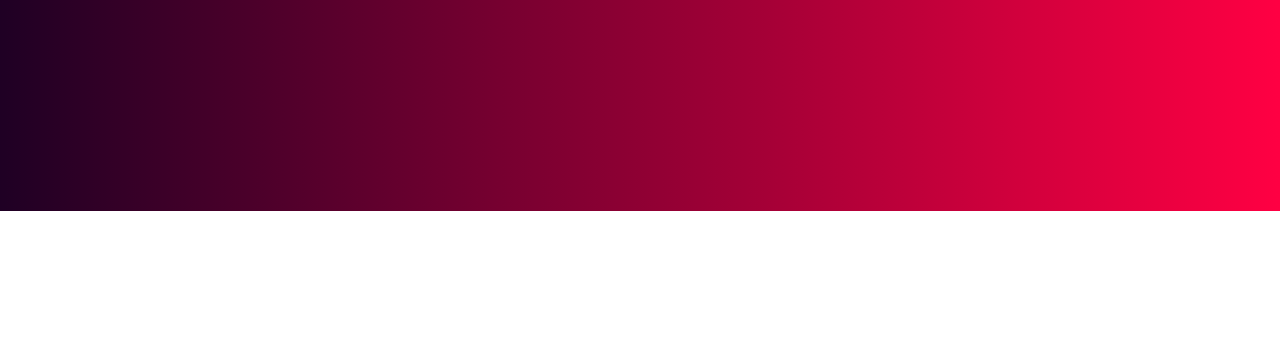
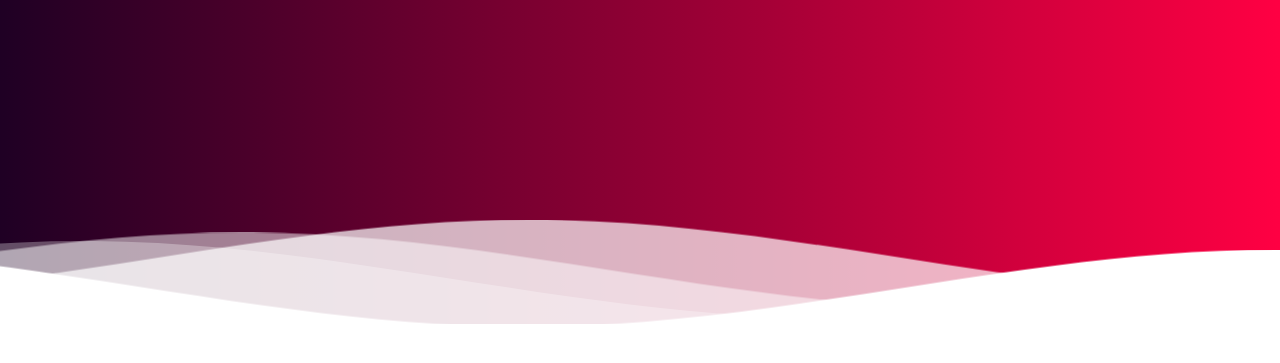
Before and after one commit to EduardTeixeira/html-css-js-tricks, a plain HTML site: page waves/index.html in a window 1280 px wide. Shown: the part 309-672 px from the top of the page. Drawn offline with Linux system fonts and the light colour scheme.

Commit message:
simple waves

```diff
--- a/waves/index.html
+++ b/waves/index.html
@@ -16,13 +16,13 @@
         <div class="inner-header flex">
             <h1>Simple Waves</h1>
         </div>
-    </div>
 
-    <svg class="waves content" xmlns="http://www.w3.org/2000/svg" xmlns:xlink="http://www.w3.org/1999/xlink"
-        viewBox="0 24 150 28" preserveAspectRatio="none" shape-renderling="auto">
+        <svg class="waves" xmlns="http://www.w3.org/2000/svg" xmlns:xlink="http://www.w3.org/1999/xlink"
+            viewBox="0 24 150 28" preserveAspectRatio="none" shape-rendering="auto" aria-hidden="true">
 
             <defs>
-            <path id="gentle-wave" d="M-160 44c30 0 58-18 88-18s 58 18 88 18 58-18 88-18 58 18 88 18 v44h-352z" />
+                <path id="gentle-wave"
+                    d="M-160 44c30 0 58-18 88-18s 58 18 88 18 58-18 88-18 58 18 88 18 v44h-352z" />
             </defs>
 
             <g class="parallax">
@@ -31,8 +31,10 @@
                 <use xlink:href="#gentle-wave" x="48" y="5" fill="rgba(255,255,255,0.3)" />
                 <use xlink:href="#gentle-wave" x="48" y="7" fill="#fff" />
             </g>
+        </svg>
+    </div>
 
-    </svg>
+    <div class="content"></div>
 
 </body>
 
--- a/waves/main.css
+++ b/waves/main.css
@@ -35,6 +35,7 @@ h1 {
 }
 
 .waves {
+  display: block;
   position: relative;
   width: 100%;
   height: 15vh;
@@ -83,6 +84,12 @@ h1 {
   }
 }
 
+@media (prefers-reduced-motion: reduce) {
+  .parallax > use {
+    animation: none;
+  }
+}
+
 @media (max-width: 768px) {
   .waves {
     height: 40px;
```
Lines whose indentation alone changed are shown as unchanged.
